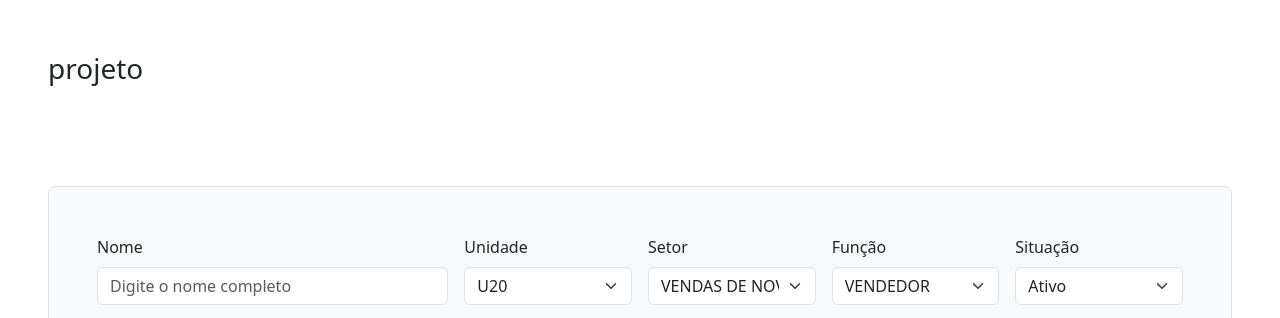
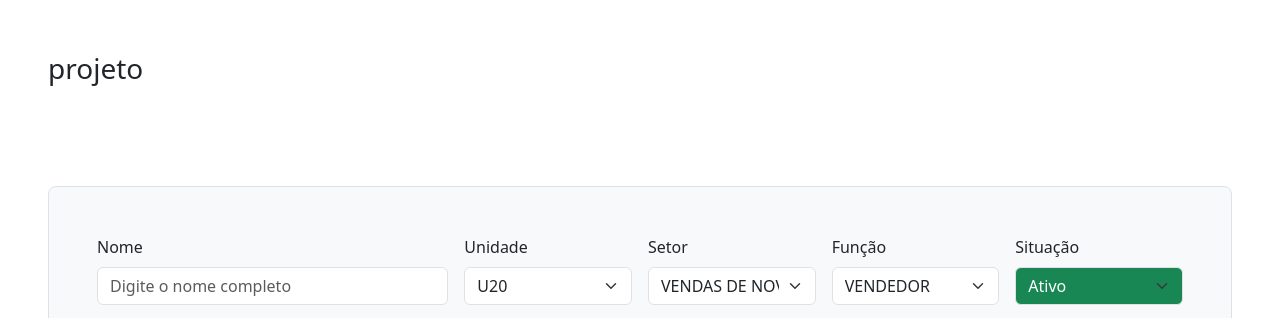
Before and after one commit to hugosbarbosa/ProjetoBennesby, a website: page index.html in a window 1280 px wide. Shown: the top 318 px of the page. Drawn offline with nearby package versions, Linux system fonts and the light colour scheme.

Commit message:
Add dynamic color to Situação select based on value
Updated the 'Situação' select options to use explicit values and added a script to change the select's background color to green for 'Ativo' and red for 'Inativo'. This improves visual feedback for the user's selection.

```diff
--- a/index.html
+++ b/index.html
@@ -83,13 +83,14 @@
           </select>
         </div>
 
-        <div class="col-md-2">
-          <label for="inputSituacao" class="form-label">Situação</label>
-          <select id="inputSituacao" class="form-select">
-            <option selected>Ativo</option>
-            <option>Inativo</option>
-          </select>
+       <div class="col-md-2">
+        <label for="inputSituacao" class="form-label">Situação</label>
+       <select id="inputSituacao" class="form-select">
+          <option value="Ativo" selected>Ativo</option>
+          <option value="Inativo">Inativo</option>
+        </select>
         </div>
+
 
         <!-- CPF com IMask -->
         <div class="col-md-2">
@@ -171,6 +172,24 @@
     }
   </script>
 
+  <script>
+document.addEventListener('DOMContentLoaded', () => {
+  const select = document.getElementById('inputSituacao');
+
+  function atualizaCor() {
+    select.classList.remove('bg-success','bg-danger','text-white');
+    if (select.value === 'Ativo') {
+      select.classList.add('bg-success','text-white'); // verde
+    } else if (select.value === 'Inativo') {
+      select.classList.add('bg-danger','text-white'); // vermelho
+    }
+  }
+
+  select.addEventListener('change', atualizaCor);
+  atualizaCor(); // aplica cor inicial
+});
+</script>
+
   <!-- IMask -->
   <script src="https://unpkg.com/imask"></script>
   <script>
```
